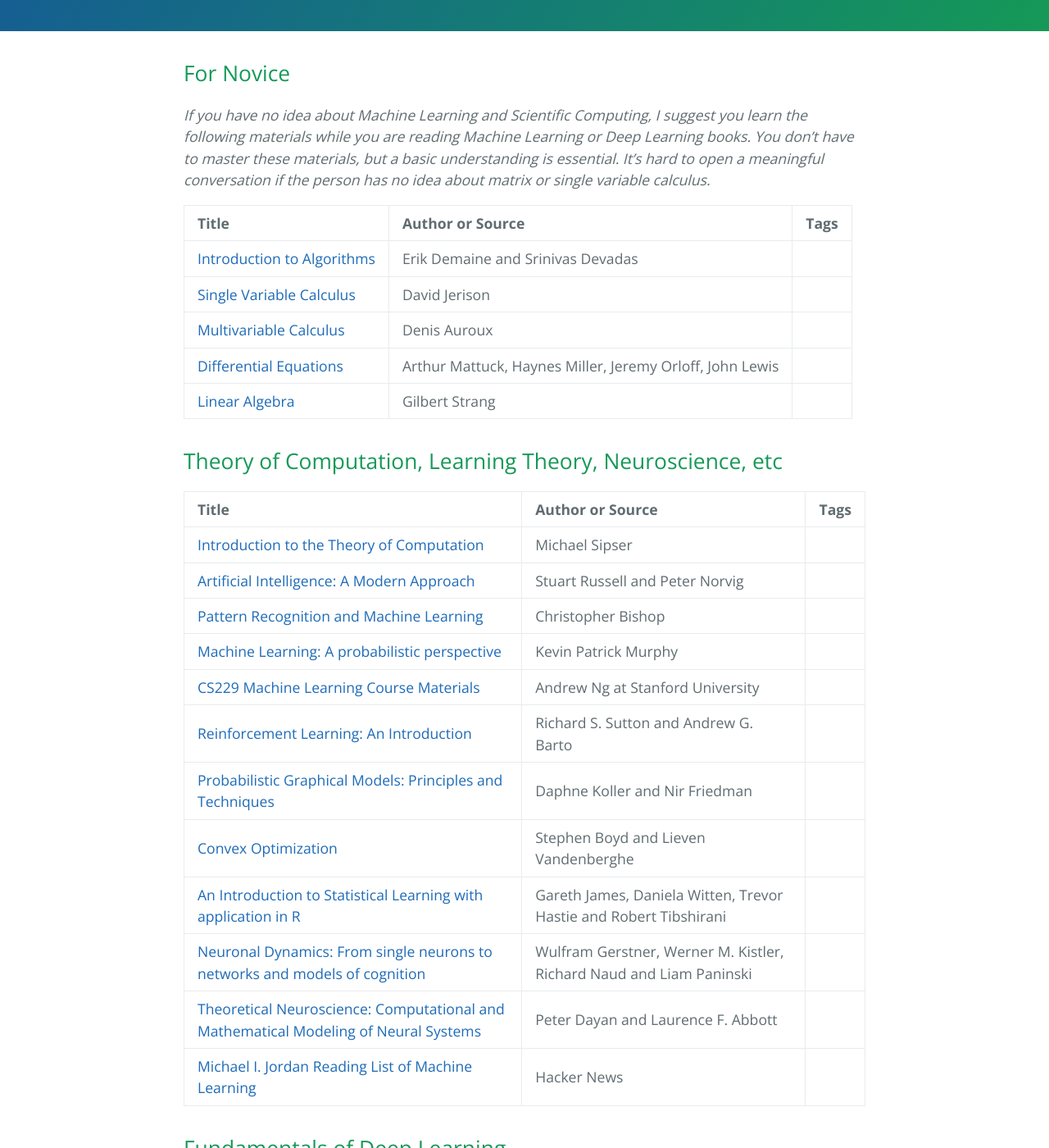
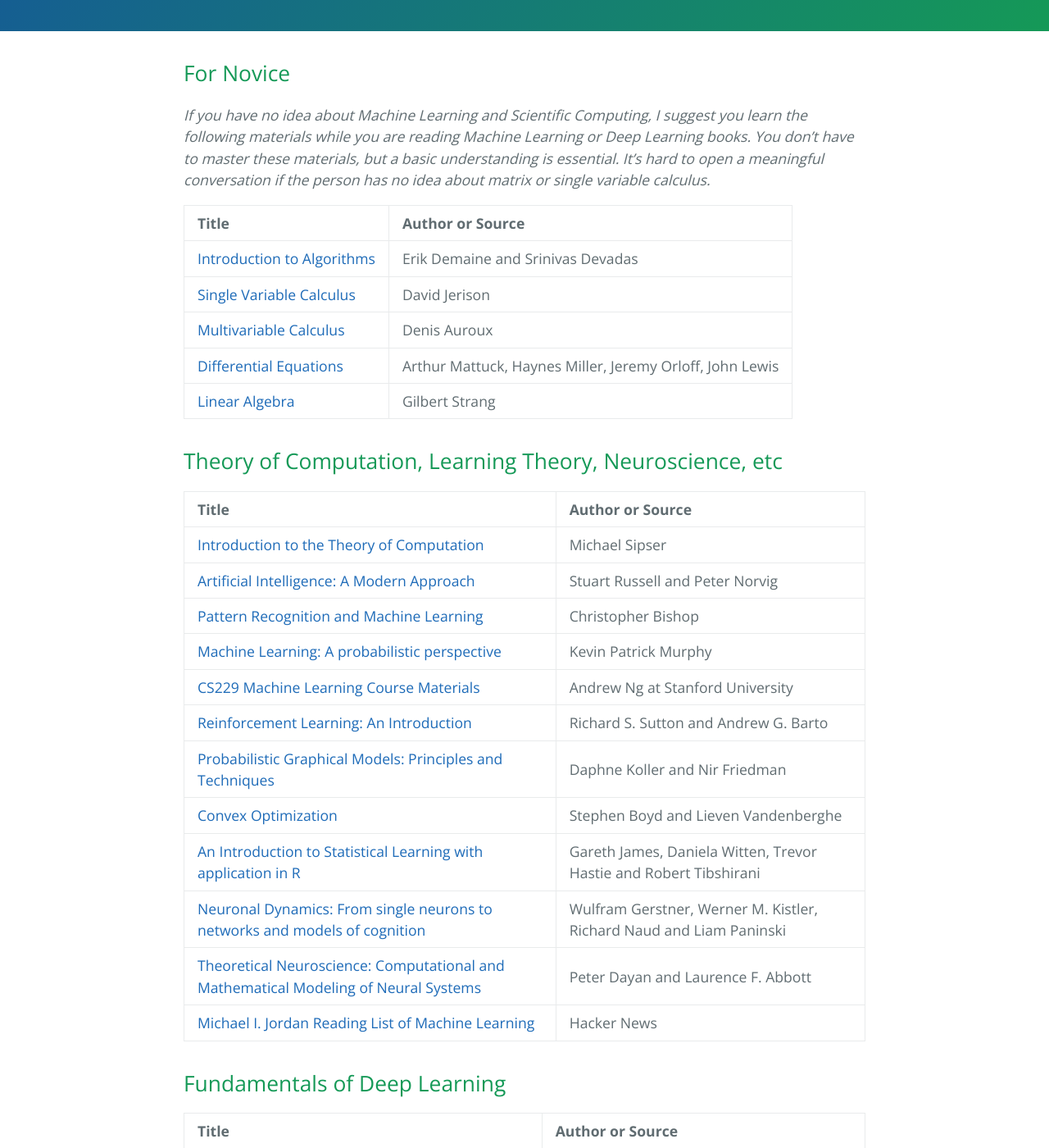
Before and after one commit to PnS2018/pns2018.github.com, a Jekyll site: the page built from dl-res.md, in a window 1280 px wide and 1400 px high, scrolled down 279 px. Shown: the whole window at 82% size. Built offline with Jekyll 4.4.1, drawn with Linux system fonts in a browser that asks for light colours; nearby versions of some CDN libraries; our own code applies the rules of GitHub Pages for plain Markdown files.

Commit message:
update table

```diff
--- a/dl-res.md
+++ b/dl-res.md
@@ -6,59 +6,59 @@
 
 _If you have no idea about Machine Learning and Scientific Computing, I suggest you learn the following materials while you are reading Machine Learning or Deep Learning books. You don't have to master these materials, but a basic understanding is essential. It's hard to open a meaningful conversation if the person has no idea about matrix or single variable calculus._
 
-|Title |Author or Source|Tags|
-|:---- |:---------------|:---|
-|[Introduction to Algorithms](http://ocw.mit.edu/courses/electrical-engineering-and-computer-science/6-006-introduction-to-algorithms-fall-2011/)|Erik Demaine and Srinivas Devadas||
-|[Single Variable Calculus](http://ocw.mit.edu/courses/mathematics/18-01sc-single-variable-calculus-fall-2010/)|David Jerison||
-|[Multivariable Calculus](http://ocw.mit.edu/courses/mathematics/18-02sc-multivariable-calculus-fall-2010/)|Denis Auroux||
-|[Differential Equations](http://ocw.mit.edu/courses/mathematics/18-03sc-differential-equations-fall-2011/)|Arthur Mattuck, Haynes Miller, Jeremy Orloff, John Lewis||
-|[Linear Algebra](http://ocw.mit.edu/courses/mathematics/18-06-linear-algebra-spring-2010/)|Gilbert Strang||
+|Title |Author or Source|
+|:---- |:---------------|
+|[Introduction to Algorithms](http://ocw.mit.edu/courses/electrical-engineering-and-computer-science/6-006-introduction-to-algorithms-fall-2011/)|Erik Demaine and Srinivas Devadas|
+|[Single Variable Calculus](http://ocw.mit.edu/courses/mathematics/18-01sc-single-variable-calculus-fall-2010/)|David Jerison|
+|[Multivariable Calculus](http://ocw.mit.edu/courses/mathematics/18-02sc-multivariable-calculus-fall-2010/)|Denis Auroux|
+|[Differential Equations](http://ocw.mit.edu/courses/mathematics/18-03sc-differential-equations-fall-2011/)|Arthur Mattuck, Haynes Miller, Jeremy Orloff, John Lewis|
+|[Linear Algebra](http://ocw.mit.edu/courses/mathematics/18-06-linear-algebra-spring-2010/)|Gilbert Strang|
 
 ## Theory of Computation, Learning Theory, Neuroscience, etc
 
-|Title |Author or Source|Tags|
-|:---- |:---------------|:---|
-|[Introduction to the Theory of Computation](http://www.cs.virginia.edu/~robins/Sipser_2006_Second_Edition_Problems.pdf)|Michael Sipser||
-|[Artificial Intelligence: A Modern Approach](http://aima.cs.berkeley.edu/)|Stuart Russell and Peter Norvig||
-|[Pattern Recognition and Machine Learning](http://research.microsoft.com/en-us/um/people/cmbishop/prml/)|Christopher Bishop||
-|[Machine Learning: A probabilistic perspective](http://www.cs.ubc.ca/~murphyk/MLbook/)|Kevin Patrick Murphy||
-|[CS229 Machine Learning Course Materials](http://cs229.stanford.edu/materials.html)|Andrew Ng at Stanford University||
-|[Reinforcement Learning: An Introduction](http://webdocs.cs.ualberta.ca/~sutton/book/the-book.html)|Richard S. Sutton and Andrew G. Barto||
-|[Probabilistic Graphical Models: Principles and Techniques](http://mitpress.mit.edu/books/probabilistic-graphical-models)|Daphne Koller and Nir Friedman||
-|[Convex Optimization](http://stanford.edu/~boyd/cvxbook/)|Stephen Boyd and Lieven Vandenberghe||
-|[An Introduction to Statistical Learning with application in R](http://www-bcf.usc.edu/~gareth/ISL/)|Gareth James, Daniela Witten, Trevor Hastie and Robert Tibshirani||
-|[Neuronal Dynamics: From single neurons to networks and models of cognition](http://neuronaldynamics.epfl.ch/index.html)|Wulfram Gerstner, Werner M. Kistler, Richard Naud and Liam Paninski||
-|[Theoretical Neuroscience: Computational and Mathematical Modeling of Neural Systems](http://mitpress.mit.edu/books/theoretical-neuroscience)|Peter Dayan and Laurence F. Abbott||
-|[Michael I. Jordan Reading List of Machine Learning](https://news.ycombinator.com/item?id=1055042)|Hacker News||
+|Title |Author or Source|
+|:---- |:---------------|
+|[Introduction to the Theory of Computation](http://www.cs.virginia.edu/~robins/Sipser_2006_Second_Edition_Problems.pdf)|Michael Sipser|
+|[Artificial Intelligence: A Modern Approach](http://aima.cs.berkeley.edu/)|Stuart Russell and Peter Norvig|
+|[Pattern Recognition and Machine Learning](http://research.microsoft.com/en-us/um/people/cmbishop/prml/)|Christopher Bishop|
+|[Machine Learning: A probabilistic perspective](http://www.cs.ubc.ca/~murphyk/MLbook/)|Kevin Patrick Murphy|
+|[CS229 Machine Learning Course Materials](http://cs229.stanford.edu/materials.html)|Andrew Ng at Stanford University|
+|[Reinforcement Learning: An Introduction](http://webdocs.cs.ualberta.ca/~sutton/book/the-book.html)|Richard S. Sutton and Andrew G. Barto|
+|[Probabilistic Graphical Models: Principles and Techniques](http://mitpress.mit.edu/books/probabilistic-graphical-models)|Daphne Koller and Nir Friedman|
+|[Convex Optimization](http://stanford.edu/~boyd/cvxbook/)|Stephen Boyd and Lieven Vandenberghe|
+|[An Introduction to Statistical Learning with application in R](http://www-bcf.usc.edu/~gareth/ISL/)|Gareth James, Daniela Witten, Trevor Hastie and Robert Tibshirani|
+|[Neuronal Dynamics: From single neurons to networks and models of cognition](http://neuronaldynamics.epfl.ch/index.html)|Wulfram Gerstner, Werner M. Kistler, Richard Naud and Liam Paninski|
+|[Theoretical Neuroscience: Computational and Mathematical Modeling of Neural Systems](http://mitpress.mit.edu/books/theoretical-neuroscience)|Peter Dayan and Laurence F. Abbott|
+|[Michael I. Jordan Reading List of Machine Learning](https://news.ycombinator.com/item?id=1055042)|Hacker News|
 
 ## Fundamentals of Deep Learning
 
-|Title |Author or Source|Tags|
-|:---- |:---------------|:---|
-|[Deep Learning in Neural Networks: An Overview](http://people.idsia.ch/~juergen/deep-learning-overview.html)|Jürgen Schmidhuber||
-|[Deep Learning Book](http://www.deeplearningbook.org/)|Yoshua Bengio, Ian Goodfellow and Aaron Courville||
-|[Learning Deep Architectures for AI](http://www.iro.umontreal.ca/~bengioy/papers/ftml_book.pdf)|Yoshua Bengio||
-|[Representation Learning: A Review and New Perspectives](http://arxiv.org/abs/1206.5538)|Yoshua Bengio, Aaron Courville, Pascal Vincent||
-|[Reading lists for new MILA students](https://docs.google.com/document/d/1IXF3h0RU5zz4ukmTrVKVotPQypChscNGf5k6E25HGvA/edit#heading=h.5r7p5dbrilt4)|MILA Lab, University of Montreal||
-|[Tutorial on Variational Autoencoders](https://arxiv.org/abs/1606.05908)|Carl Doersch||
+|Title |Author or Source|
+|:---- |:---------------|
+|[Deep Learning in Neural Networks: An Overview](http://people.idsia.ch/~juergen/deep-learning-overview.html)|Jürgen Schmidhuber|
+|[Deep Learning Book](http://www.deeplearningbook.org/)|Yoshua Bengio, Ian Goodfellow and Aaron Courville|
+|[Learning Deep Architectures for AI](http://www.iro.umontreal.ca/~bengioy/papers/ftml_book.pdf)|Yoshua Bengio|
+|[Representation Learning: A Review and New Perspectives](http://arxiv.org/abs/1206.5538)|Yoshua Bengio, Aaron Courville, Pascal Vincent|
+|[Reading lists for new MILA students](https://docs.google.com/document/d/1IXF3h0RU5zz4ukmTrVKVotPQypChscNGf5k6E25HGvA/edit#heading=h.5r7p5dbrilt4)|MILA Lab, University of Montreal|
+|[Tutorial on Variational Autoencoders](https://arxiv.org/abs/1606.05908)|Carl Doersch|
 
 ## Tutorials, Practical Guides, and Useful Software
 
-|Title |Author or Source|Tags|
-|:---- |:---------------|:---|
-|[Machine Learning](https://www.coursera.org/course/ml)|Andrew Ng||
-|[Neural Networks for Machine Learning](https://www.coursera.org/course/neuralnets)|Geoffrey Hinton||
-|[Deep Learning Tutorial](http://deeplearning.net/tutorial/)|LISA Lab, University of Montreal||
-|[Unsupervised Feature Learning and Deep Learning Tutorial](http://deeplearning.stanford.edu/tutorial/)|AI Lab, Stanford University||
-|[CS231n: Convolutional Neural Networks for Visual Recognition](http://cs231n.stanford.edu/)|Stanford University||
-|[CS224d: Deep Learning for Natural Language Processing](http://cs224d.stanford.edu/)|Stanford University||
-|[Theano](http://deeplearning.net/software/theano/)|LISA Lab, University of Montreal||
-|[PyLearn2](http://deeplearning.net/software/pylearn2/)|LISA Lab, University of Montreal||
-|[Caffe](http://caffe.berkeleyvision.org/)|Berkeley Vision and Learning Center (BVLC) and community contributor Yangqing Jia||
-|[Torch 7](http://torch.ch/)|active contributors||
-|[neon](http://neon.nervanasys.com/docs/latest/index.html)|Nervana||
-|[cuDNN](https://developer.nvidia.com/cuDNN)|NVIDIA||
-|[ConvNetJS](http://cs.stanford.edu/people/karpathy/convnetjs/index.html)|Andrej Karpathy||
-|[DeepLearning4j](http://deeplearning4j.org/)|||
-|[Chainer: Neural network framework](http://chainer.org/)|Preferred Networks, Inc||
-|[Keras](https://keras.io/)|fchollet and active contributors||
+|Title |Author or Source|
+|:---- |:---------------|
+|[Machine Learning](https://www.coursera.org/course/ml)|Andrew Ng|
+|[Neural Networks for Machine Learning](https://www.coursera.org/course/neuralnets)|Geoffrey Hinton|
+|[Deep Learning Tutorial](http://deeplearning.net/tutorial/)|LISA Lab, University of Montreal|
+|[Unsupervised Feature Learning and Deep Learning Tutorial](http://deeplearning.stanford.edu/tutorial/)|AI Lab, Stanford University|
+|[CS231n: Convolutional Neural Networks for Visual Recognition](http://cs231n.stanford.edu/)|Stanford University|
+|[CS224d: Deep Learning for Natural Language Processing](http://cs224d.stanford.edu/)|Stanford University|
+|[Theano](http://deeplearning.net/software/theano/)|LISA Lab, University of Montreal|
+|[PyLearn2](http://deeplearning.net/software/pylearn2/)|LISA Lab, University of Montreal|
+|[Caffe](http://caffe.berkeleyvision.org/)|Berkeley Vision and Learning Center (BVLC) and community contributor Yangqing Jia|
+|[Torch 7](http://torch.ch/)|active contributors|
+|[neon](http://neon.nervanasys.com/docs/latest/index.html)|Nervana|
+|[cuDNN](https://developer.nvidia.com/cuDNN)|NVIDIA|
+|[ConvNetJS](http://cs.stanford.edu/people/karpathy/convnetjs/index.html)|Andrej Karpathy|
+|[DeepLearning4j](http://deeplearning4j.org/)||
+|[Chainer: Neural network framework](http://chainer.org/)|Preferred Networks, Inc|
+|[Keras](https://keras.io/)|fchollet and active contributors|
```
